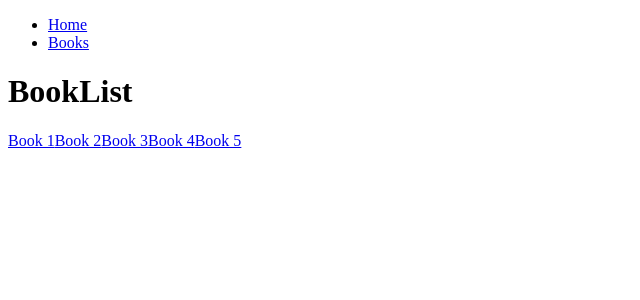
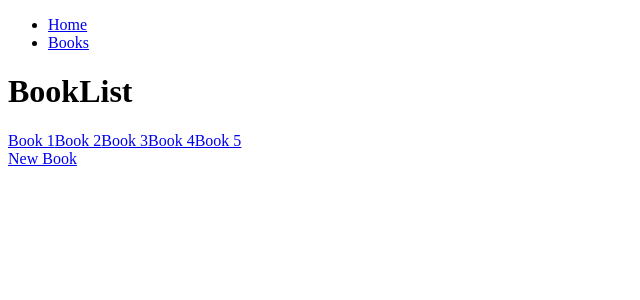
Before and after one commit to swopnilll/react-router, a React (Create React App) app: page /books in a window 1280 px wide. Shown: the top 300 px of the page, without its empty margins (0-640 px from the left). Built offline with nearby package versions, Linux system fonts and the light colour scheme.

Commit message:
lesson-4: Setup not found route and specific keyword route

```diff
--- a/src/app.js
+++ b/src/app.js
@@ -2,6 +2,8 @@ import { Link, Route, Routes } from "react-router-dom";
 import { Book } from "./pages/Book";
 import { BookList } from "./pages/BookList";
 import Home from "./pages/Home";
+import NewBook from "./pages/NewBook";
+import NotFound from "./pages/NotFound";
 
 export const App = () => {
   return (
@@ -20,6 +22,8 @@ export const App = () => {
         <Route path="/" element={<Home />} />
         <Route path="/books" element={<BookList />} />
         <Route path="/books/:id" element={<Book />} />
+        <Route path="/books/new" element={<NewBook />} />
+        <Route path="*" element={<NotFound />} />
       </Routes>
     </>
   );
--- a/src/pages/BookList.tsx
+++ b/src/pages/BookList.tsx
@@ -10,6 +10,8 @@ export const BookList = () => {
       <Link to="/books/3" >Book 3</Link>
       <Link to="/books/4" >Book 4</Link>
       <Link to="/books/5" >Book 5</Link>
+      <br></br>
+      <Link to="/books/new">New Book</Link>
     </>
   )
 }
```
